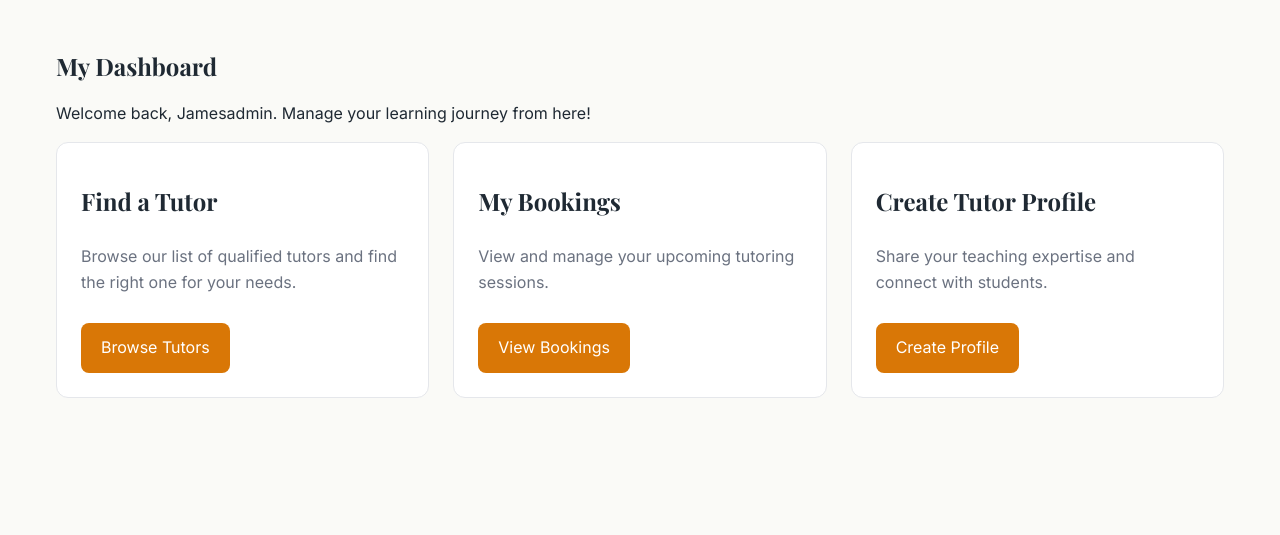
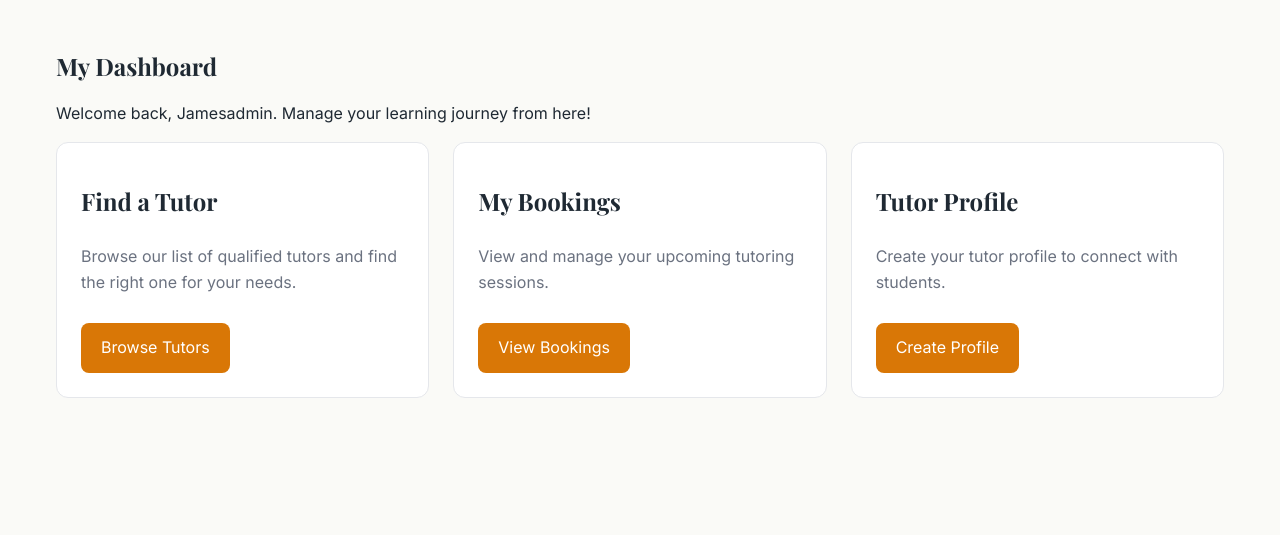
Before and after one commit to JamesBirchall-dev/MSP-4-Tutor-Connect, a Django app: page /accounts/dashboard/ in a window 1280 px wide. Shown: the part 85-620 px from the top of the page. Run offline with Django 5.2, Linux system fonts and the light colour scheme; a user stored in the database is signed in.

Commit message:
UI/UX - Dashboard - update dashboard template with alt text and redirect for existing tutor

```diff
--- a/templates/accounts/dashboard.html
+++ b/templates/accounts/dashboard.html
@@ -31,9 +31,19 @@ Dashboard | Tutor Connect
         </article>
 
         <article class="card dashboard-card">
-            <h2>Create Tutor Profile</h2>
-            <p>Share your teaching expertise and connect with students.</p>
-            <a class="btn btn-secondary" href="{% url 'tutors:tutor_create' %}">Create Profile</a>
+            <h2>Tutor Profile</h2>
+
+            {% if tutor_profile %}
+                <p>Manage your tutor profile and connect with students.</p>
+                <a class="btn btn-secondary" href="{% url 'tutors:tutor_update' tutor_profile.pk %}">
+                    Edit Profile
+                </a>
+            {% else %}
+                <p>Create your tutor profile to connect with students.</p>
+                <a class="btn btn-secondary" href="{% url 'tutors:tutor_create' %}">
+                    Create Profile
+                </a>
+            {% endif %}
         </article>
     </div>
 </section>
```
